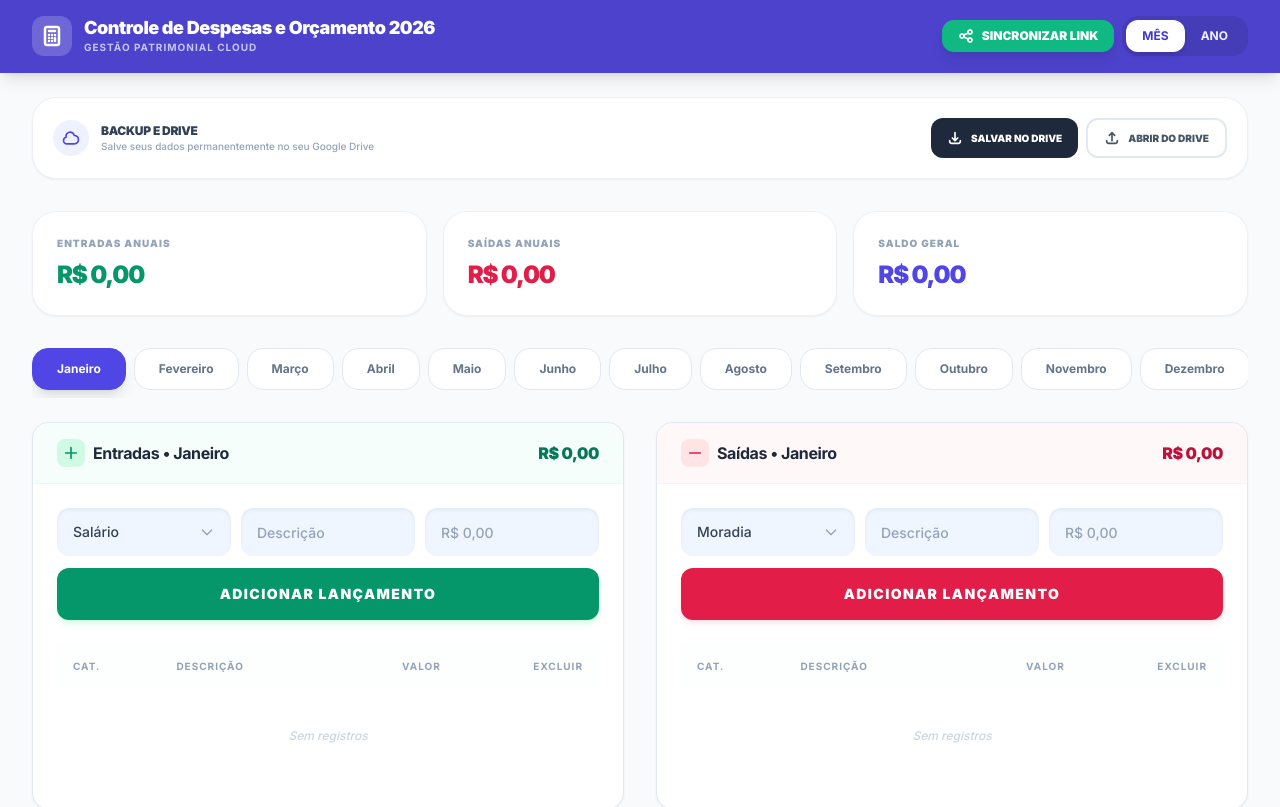
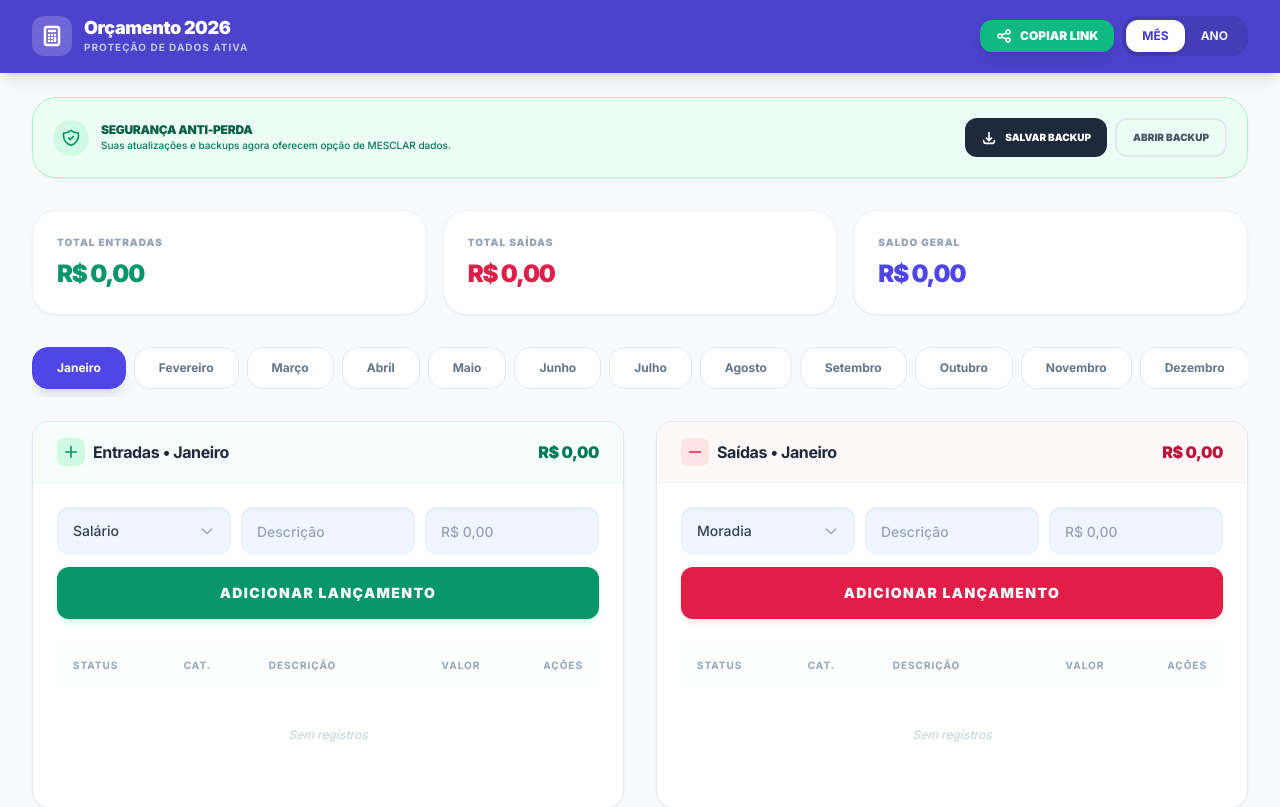
Before and after one commit to safabiano/Or-amento-Anual_2026, a React (Vite) app: page / in a window 1280 px wide. Shown: the top 807 px of the page. Built offline with nearby package versions, Linux system fonts and the light colour scheme.

Commit message:
inserido opção de check conta, e salvamento dados

```diff
--- a/App.tsx
+++ b/App.tsx
@@ -19,6 +19,7 @@ import {
 } from 'recharts';
 
 const CURRENT_YEAR = 2026;
+const STORAGE_KEY = 'budget_data_v1';
 
 const INITIAL_BUDGET: AnnualBudget = {
   [CURRENT_YEAR]: Array.from({ length: 12 }, (_, i) => ({
@@ -38,9 +39,41 @@ const App: React.FC = () => {
   const [showToast, setShowToast] = useState(false);
   const fileInputRef = useRef<HTMLInputElement>(null);
 
+  // Função utilitária para mesclar dois orçamentos sem duplicar entradas por ID
+  const mergeBudgets = (current: AnnualBudget, incoming: AnnualBudget): AnnualBudget => {
+    const merged = JSON.parse(JSON.stringify(current)); // Deep clone
+
+    Object.keys(incoming).forEach((yearStr) => {
+      const year = parseInt(yearStr);
+      if (!merged[year]) {
+        merged[year] = incoming[year];
+        return;
+      }
+
+      incoming[year].forEach((monthData: MonthlyData) => {
+        const targetMonthIdx = merged[year].findIndex((m: MonthlyData) => m.month === monthData.month);
+        if (targetMonthIdx === -1) {
+          merged[year].push(monthData);
+        } else {
+          // Mesclar Incomes
+          monthData.income.forEach(incomingIncome => {
+            const exists = merged[year][targetMonthIdx].income.some((i: BudgetEntry) => i.id === incomingIncome.id);
+            if (!exists) merged[year][targetMonthIdx].income.push(incomingIncome);
+          });
+          // Mesclar Expenses
+          monthData.expenses.forEach(incomingExpense => {
+            const exists = merged[year][targetMonthIdx].expenses.some((e: BudgetEntry) => e.id === incomingExpense.id);
+            if (!exists) merged[year][targetMonthIdx].expenses.push(incomingExpense);
+          });
+        }
+      });
+    });
+
+    return merged;
+  };
+
   // --- SINCRONIZAÇÃO E ARQUIVOS ---
 
-  // Exportar para arquivo (O usuário salva no seu Google Drive localmente)
   const exportToDrive = () => {
     const dataStr = JSON.stringify(budget, null, 2);
     const dataUri = 'data:application/json;charset=utf-8,'+ encodeURIComponent(dataStr);
@@ -52,7 +85,6 @@ const App: React.FC = () => {
     linkElement.click();
   };
 
-  // Importar de arquivo
   const importFromDrive = (event: React.ChangeEvent<HTMLInputElement>) => {
     const fileReader = new FileReader();
     const files = event.target.files;
@@ -65,25 +97,34 @@ const App: React.FC = () => {
         if (!target) return;
         const result = JSON.parse(target.result as string);
         if (result[CURRENT_YEAR]) {
-          if (window.confirm("Deseja carregar este backup? Seus dados atuais serão substituídos.")) {
-            setBudget(result);
+          const choice = window.confirm(
+            "Backup carregado!\n\nClique em OK para MESCLAR (manter dados atuais e adicionar os do arquivo).\nClique em CANCELAR se desejar apenas SUBSTITUIR (apaga tudo e usa só o arquivo)."
+          );
+
+          if (choice) {
+            setBudget(prev => mergeBudgets(prev, result));
+          } else {
+            if (window.confirm("Certeza que deseja SUBSTITUIR? Isso apagará seus dados atuais não salvos.")) {
+              setBudget(result);
+            }
           }
         }
       } catch (err) {
         alert("Erro ao ler o arquivo de backup.");
       }
     };
+    // Reset input para permitir carregar o mesmo arquivo novamente se necessário
+    event.target.value = '';
   };
 
-  // Gerar Link de Compartilhamento (Visualização em outros dispositivos)
   const handleShare = () => {
     try {
       const compactData = budget[CURRENT_YEAR]
         .filter(m => m.income.length > 0 || m.expenses.length > 0)
         .map(m => [
           m.month,
-          m.income.map(i => [INCOME_CATEGORIES.indexOf(i.category), i.description, i.amount]),
-          m.expenses.map(e => [EXPENSE_CATEGORIES.indexOf(e.category), e.description, e.amount])
+          m.income.map(i => [INCOME_CATEGORIES.indexOf(i.category), i.description, i.amount, i.paid ? 1 : 0, i.id]),
+          m.expenses.map(e => [EXPENSE_CATEGORIES.indexOf(e.category), e.description, e.amount, e.paid ? 1 : 0, e.id])
         ]);
 
       const dataString = JSON.stringify(compactData);
@@ -103,52 +144,68 @@ const App: React.FC = () => {
     setIsMounted(true);
     const hash = window.location.hash;
 
+    // Processamento de Link de Sincronização
     if (hash.startsWith('#v2=')) {
       try {
         const encodedData = hash.replace('#v2=', '');
         const decodedData = decodeURIComponent(atob(encodedData));
         const compactData = JSON.parse(decodedData) as any[];
-        const newBudget: AnnualBudget = JSON.parse(JSON.stringify(INITIAL_BUDGET));
+        // Fix: corrected typo INITIAL_BU+DGET to INITIAL_BUDGET
+        const incomingBudget: AnnualBudget = JSON.parse(JSON.stringify(INITIAL_BUDGET));
 
         compactData.forEach(([monthIdx, incomeArr, expenseArr]) => {
-          const mIdx = newBudget[CURRENT_YEAR].findIndex(m => m.month === monthIdx);
+          const mIdx = incomingBudget[CURRENT_YEAR].findIndex(m => m.month === monthIdx);
           if (mIdx !== -1) {
-            newBudget[CURRENT_YEAR][mIdx].income = incomeArr.map(([catIdx, desc, val]: any) => ({
-              id: crypto.randomUUID(),
-              category: INCOME_CATEGORIES[catIdx] !== undefined ? INCOME_CATEGORIES[catIdx] : catIdx,
+            incomingBudget[CURRENT_YEAR][mIdx].income = incomeArr.map(([catIdx, desc, val, paidStatus, id]: any) => ({
+              id: id || crypto.randomUUID(),
+              category: INCOME_CATEGORIES[catIdx] !== undefined ? INCOME_CATEGORIES[catIdx] : (typeof catIdx === 'string' ? catIdx : 'Outros'),
               description: desc,
-              amount: val
+              amount: val,
+              paid: paidStatus === 1
             }));
-            newBudget[CURRENT_YEAR][mIdx].expenses = expenseArr.map(([catIdx, desc, val]: any) => ({
-              id: crypto.randomUUID(),
-              category: EXPENSE_CATEGORIES[catIdx] !== undefined ? EXPENSE_CATEGORIES[catIdx] : catIdx,
+            incomingBudget[CURRENT_YEAR][mIdx].expenses = expenseArr.map(([catIdx, desc, val, paidStatus, id]: any) => ({
+              id: id || crypto.randomUUID(),
+              category: EXPENSE_CATEGORIES[catIdx] !== undefined ? EXPENSE_CATEGORIES[catIdx] : (typeof catIdx === 'string' ? catIdx : 'Outros'),
               description: desc,
-              amount: val
+              amount: val,
+              paid: paidStatus === 1
             }));
           }
         });
 
-        const confirmImport = window.confirm("Deseja visualizar os dados recebidos via link?");
-        if (confirmImport) {
-          setBudget(newBudget);
-          window.history.replaceState(null, "", window.location.pathname);
-          return;
+        const choice = window.confirm(
+          "Dados recebidos via link!\n\nDeseja MESCLAR com seus dados atuais? (Recomendado)\nSe cancelar, os dados atuais serão SUBSTITUÍDOS."
+        );
+
+        if (choice) {
+          setBudget(prev => mergeBudgets(prev, incomingBudget));
+        } else {
+          if (window.confirm("Deseja SUBSTITUIR seus dados pelos do link?")) {
+            setBudget(incomingBudget);
+          }
         }
+        window.history.replaceState(null, "", window.location.pathname);
       } catch (e) { console.error("Erro importação v2", e); }
     }
 
+    // Carregar dados salvos do LocalStorage
     try {
-      const saved = localStorage.getItem('budget_data_v1');
+      const saved = localStorage.getItem(STORAGE_KEY);
       if (saved) {
         const parsed = JSON.parse(saved);
-        if (parsed[CURRENT_YEAR]) setBudget(parsed);
+        if (parsed[CURRENT_YEAR]) {
+          setBudget(parsed);
+        }
       }
-    } catch (e) {}
+    } catch (e) {
+      console.warn("Nenhum dado prévio encontrado ou erro no parse.");
+    }
   }, []);
 
+  // Salvar sempre que o orçamento mudar
   useEffect(() => {
     if (isMounted) {
-      localStorage.setItem('budget_data_v1', JSON.stringify(budget));
+      localStorage.setItem(STORAGE_KEY, JSON.stringify(budget));
     }
   }, [budget, isMounted]);
 
@@ -192,6 +249,17 @@ const App: React.FC = () => {
     });
   };
 
+  const handleToggleStatus = (type: 'income' | 'expenses', id: string) => {
+    setBudget(prev => {
+      const newBudget = { ...prev };
+      const monthIdx = newBudget[CURRENT_YEAR].findIndex(m => m.month === currentMonth);
+      newBudget[CURRENT_YEAR][monthIdx][type] = newBudget[CURRENT_YEAR][monthIdx][type].map(e =>
+        e.id === id ? { ...e, paid: !e.paid } : e
+      );
+      return { ...newBudget };
+    });
+  };
+
   const expenseByCategory = useMemo(() => {
     const categories: Record<string, number> = {};
     monthData.expenses.forEach(e => {
@@ -204,15 +272,13 @@ const App: React.FC = () => {
 
   return (
     <div className="min-h-screen bg-slate-50 flex flex-col antialiased">
-      {/* Toast */}
       {showToast && (
         <div className="fixed top-24 left-1/2 -translate-x-1/2 z-[100] bg-slate-900 text-white px-6 py-3 rounded-full text-sm font-bold shadow-2xl animate-in fade-in slide-in-from-top-4 duration-300 flex items-center gap-2">
           <svg className="w-4 h-4 text-emerald-400" fill="currentColor" viewBox="0 0 20 20"><path fillRule="evenodd" d="M16.707 5.293a1 1 0 010 1.414l-8 8a1 1 0 01-1.414 0l-4-4a1 1 0 011.414-1.414L8 12.586l7.293-7.293a1 1 0 011.414 0z" clipRule="evenodd"/></svg>
-          Link de Sincronização Copiado!
+          Sincronização Ativa (Merge Seguro)!
         </div>
       )}
 
-      {/* Header */}
       <header className="bg-indigo-700 text-white shadow-lg sticky top-0 z-50 backdrop-blur-xl bg-opacity-95 border-b border-indigo-600/50">
         <div className="max-w-7xl mx-auto px-4 sm:px-6 lg:px-8 py-4 flex flex-col sm:flex-row justify-between items-center gap-4">
           <div className="flex items-center gap-3 w-full sm:w-auto">
@@ -222,8 +288,8 @@ const App: React.FC = () => {
               </svg>
             </div>
             <div className="flex flex-col">
-              <h1 className="text-lg font-black tracking-tight leading-tight">Controle de Despesas e Orçamento {CURRENT_YEAR}</h1>
-              <p className="text-[10px] text-indigo-100 uppercase tracking-widest font-bold opacity-80">Gestão Patrimonial Cloud</p>
+              <h1 className="text-lg font-black tracking-tight leading-tight">Orçamento {CURRENT_YEAR}</h1>
+              <p className="text-[10px] text-indigo-100 uppercase tracking-widest font-bold opacity-80">Proteção de Dados Ativa</p>
             </div>
           </div>
 
@@ -233,7 +299,7 @@ const App: React.FC = () => {
               className="flex-1 sm:flex-none flex items-center justify-center gap-2 px-4 py-2 bg-emerald-500 hover:bg-emerald-600 rounded-xl text-xs font-black shadow-lg transition-all active:scale-95"
             >
               <svg className="w-4 h-4" fill="none" viewBox="0 0 24 24" stroke="currentColor"><path strokeLinecap="round" strokeLinejoin="round" strokeWidth={2.5} d="M8.684 13.342C8.886 12.938 9 12.482 9 12c0-.482-.114-.938-.316-1.342m0 2.684a3 3 0 110-2.684m0 2.684l6.632 3.316m-6.632-6l6.632-3.316m0 0a3 3 0 105.367-2.684 3 3 0 00-5.367 2.684zm0 9.316a3 3 0 105.368 2.684 3 3 0 00-5.368-2.684z" /></svg>
-              SINCRONIZAR LINK
+              COPIAR LINK
             </button>
             <div className="flex bg-black/10 p-1 rounded-2xl">
               <button
@@ -254,15 +320,14 @@ const App: React.FC = () => {
       </header>
 
       <main className="max-w-7xl mx-auto px-4 sm:px-6 lg:px-8 mt-6 w-full flex-1 mb-12">
-        {/* Cloud Sync Tools */}
-        <div className="bg-white rounded-[24px] p-5 shadow-sm border border-slate-200/60 mb-8 flex flex-col md:flex-row items-center justify-between gap-4">
+        <div className="bg-emerald-50 border border-emerald-200 rounded-[24px] p-5 shadow-sm mb-8 flex flex-col md:flex-row items-center justify-between gap-4">
           <div className="flex items-center gap-3">
-            <div className="p-2 bg-indigo-50 rounded-full">
-              <svg className="w-5 h-5 text-indigo-600" fill="none" viewBox="0 0 24 24" stroke="currentColor"><path strokeLinecap="round" strokeLinejoin="round" strokeWidth={2} d="M3 15a4 4 0 004 4h9a5 5 0 10-.1-9.999 5.002 5.002 0 10-9.78 2.096A4.001 4.001 0 003 15z" /></svg>
+            <div className="p-2 bg-emerald-100 rounded-full">
+              <svg className="w-5 h-5 text-emerald-600" fill="none" viewBox="0 0 24 24" stroke="currentColor"><path strokeLinecap="round" strokeLinejoin="round" strokeWidth={2} d="M9 12l2 2 4-4m5.618-4.016A11.955 11.955 0 0112 2.944a11.955 11.955 0 01-8.618 3.04A12.02 12.02 0 003 9c0 5.591 3.824 10.29 9 11.622 5.176-1.332 9-6.03 9-11.622 0-1.042-.133-2.052-.382-3.016z" /></svg>
             </div>
             <div>
-              <p className="text-xs font-black text-slate-700 uppercase tracking-tight">Backup e Drive</p>
-              <p className="text-[10px] text-slate-400 font-medium">Salve seus dados permanentemente no seu Google Drive</p>
+              <p className="text-xs font-black text-emerald-800 uppercase tracking-tight">Segurança Anti-Perda</p>
+              <p className="text-[10px] text-emerald-700 font-medium">Suas atualizações e backups agora oferecem opção de MESCLAR dados.</p>
             </div>
           </div>
           <div className="flex gap-2 w-full md:w-auto">
@@ -271,33 +336,25 @@ const App: React.FC = () => {
               className="flex-1 md:flex-none flex items-center justify-center gap-2 px-4 py-2.5 bg-slate-800 text-white rounded-xl text-[10px] font-black hover:bg-black transition-all"
             >
               <svg className="w-4 h-4" fill="none" viewBox="0 0 24 24" stroke="currentColor"><path strokeLinecap="round" strokeLinejoin="round" strokeWidth={2.5} d="M4 16v1a3 3 0 003 3h10a3 3 0 003-3v-1m-4-4l-4 4m0 0l-4-4m4 4V4" /></svg>
-              SALVAR NO DRIVE
+              SALVAR BACKUP
             </button>
             <button
               onClick={() => fileInputRef.current?.click()}
               className="flex-1 md:flex-none flex items-center justify-center gap-2 px-4 py-2.5 border-2 border-slate-200 text-slate-600 rounded-xl text-[10px] font-black hover:bg-slate-50 transition-all"
             >
-              <svg className="w-4 h-4" fill="none" viewBox="0 0 24 24" stroke="currentColor"><path strokeLinecap="round" strokeLinejoin="round" strokeWidth={2.5} d="M4 16v1a3 3 0 003 3h10a3 3 0 003-3v-1m-4-8l-4-4m0 0L8 8m4-4v12" /></svg>
-              ABRIR DO DRIVE
+              ABRIR BACKUP
             </button>
-            <input
-              type="file"
-              ref={fileInputRef}
-              onChange={importFromDrive}
-              accept=".json"
-              className="hidden"
-            />
+            <input type="file" ref={fileInputRef} onChange={importFromDrive} accept=".json" className="hidden" />
           </div>
         </div>
 
-        {/* Resumo cards */}
         <div className="grid grid-cols-1 sm:grid-cols-3 gap-4 mb-8">
           <div className="bg-white p-6 rounded-[24px] shadow-sm border border-slate-200/60">
-            <p className="text-[10px] uppercase tracking-widest font-black text-slate-400 mb-2">Entradas Anuais</p>
+            <p className="text-[10px] uppercase tracking-widest font-black text-slate-400 mb-2">Total Entradas</p>
             <h2 className="text-2xl font-black text-emerald-600 tracking-tighter">{CURRENCY_FORMATTER.format(totalAnnualIncome)}</h2>
           </div>
           <div className="bg-white p-6 rounded-[24px] shadow-sm border border-slate-200/60">
-            <p className="text-[10px] uppercase tracking-widest font-black text-slate-400 mb-2">Saídas Anuais</p>
+            <p className="text-[10px] uppercase tracking-widest font-black text-slate-400 mb-2">Total Saídas</p>
             <h2 className="text-2xl font-black text-rose-600 tracking-tighter">{CURRENCY_FORMATTER.format(totalAnnualExpenses)}</h2>
           </div>
           <div className="bg-white p-6 rounded-[24px] shadow-sm border border-slate-200/60">
@@ -334,6 +391,7 @@ const App: React.FC = () => {
                 categories={INCOME_CATEGORIES}
                 onAdd={(entry) => handleAddEntry('income', entry)}
                 onDelete={(id) => handleDeleteEntry('income', id)}
+                onToggleStatus={(id) => handleToggleStatus('income', id)}
               />
               <BudgetTable
                 title={`Saídas • ${MONTHS[currentMonth]}`}
@@ -342,6 +400,7 @@ const App: React.FC = () => {
                 categories={EXPENSE_CATEGORIES}
                 onAdd={(entry) => handleAddEntry('expenses', entry)}
                 onDelete={(id) => handleDeleteEntry('expenses', id)}
+                onToggleStatus={(id) => handleToggleStatus('expenses', id)}
               />
             </div>
 
@@ -402,7 +461,7 @@ const App: React.FC = () => {
       </main>
 
       <footer className="py-12 text-center text-[10px] text-slate-400 font-bold uppercase tracking-[0.2em]">
-        Controle de Despesas e Orçamento &copy; {CURRENT_YEAR}
+        Gestão Financeira Protegida &copy; {CURRENT_YEAR}
       </footer>
     </div>
   );
--- a/components/BudgetTable.tsx
+++ b/components/BudgetTable.tsx
@@ -10,9 +10,10 @@ interface BudgetTableProps {
   type: 'income' | 'expense';
   onAdd: (entry: Omit<BudgetEntry, 'id'>) => void;
   onDelete: (id: string) => void;
+  onToggleStatus?: (id: string) => void;
 }
 
-const BudgetTable: React.FC<BudgetTableProps> = ({ title, entries, categories, type, onAdd, onDelete }) => {
+const BudgetTable: React.FC<BudgetTableProps> = ({ title, entries, categories, type, onAdd, onDelete, onToggleStatus }) => {
   const [newEntry, setNewEntry] = useState({ category: categories[0], description: '', amount: 0 });
   const [customCategory, setCustomCategory] = useState('');
   const [isCustom, setIsCustom] = useState(false);
@@ -34,7 +35,8 @@ const BudgetTable: React.FC<BudgetTableProps> = ({ title, entries, categories, t
     if (finalCategory && newEntry.description && newEntry.amount > 0) {
       onAdd({
         ...newEntry,
-        category: finalCategory
+        category: finalCategory,
+        paid: type === 'income' // Entradas costumam ser consideradas recebidas por padrão
       });
       setNewEntry({ category: categories[0], description: '', amount: 0 });
       setCustomCategory('');
@@ -139,15 +141,31 @@ const BudgetTable: React.FC<BudgetTableProps> = ({ title, entries, categories, t
             <table className="min-w-full text-sm text-left">
               <thead className="text-[10px] text-slate-400 uppercase tracking-widest bg-slate-50/30">
                 <tr>
+                  <th className="px-4 py-3 font-bold">Status</th>
                   <th className="px-4 py-3 font-bold">Cat.</th>
                   <th className="px-4 py-3 font-bold">Descrição</th>
                   <th className="px-4 py-3 text-right font-bold">Valor</th>
-                  <th className="px-4 py-3 text-right font-bold">Excluir</th>
+                  <th className="px-4 py-3 text-right font-bold">Ações</th>
                 </tr>
               </thead>
               <tbody className="divide-y divide-slate-100">
                 {entries.map((entry) => (
-                  <tr key={entry.id} className="hover:bg-slate-50/50 transition-colors">
+                  <tr key={entry.id} className={`hover:bg-slate-50/50 transition-colors ${entry.paid ? 'bg-emerald-50/20' : ''}`}>
+                    <td className="px-4 py-4">
+                      <button
+                        onClick={() => onToggleStatus?.(entry.id)}
+                        className={`p-1.5 rounded-lg transition-all border ${
+                          entry.paid
+                            ? 'bg-emerald-100 border-emerald-200 text-emerald-600'
+                            : 'bg-slate-100 border-slate-200 text-slate-400'
+                        }`}
+                        title={entry.paid ? 'Marcar como Pendente' : 'Marcar como Pago'}
+                      >
+                        <svg className="w-4 h-4" fill="currentColor" viewBox="0 0 20 20">
+                          <path fillRule="evenodd" d="M16.707 5.293a1 1 0 010 1.414l-8 8a1 1 0 01-1.414 0l-4-4a1 1 0 011.414-1.414L8 12.586l7.293-7.293a1 1 0 011.414 0z" clipRule="evenodd"/>
+                        </svg>
+                      </button>
+                    </td>
                     <td className="px-4 py-4 font-bold text-slate-600 whitespace-nowrap text-xs">
                       <span className="inline-block px-2 py-0.5 bg-slate-100 rounded-md">{entry.category}</span>
                     </td>
@@ -168,7 +186,7 @@ const BudgetTable: React.FC<BudgetTableProps> = ({ title, entries, categories, t
                 ))}
                 {entries.length === 0 && (
                   <tr>
-                    <td colSpan={4} className="px-4 py-10 text-center text-slate-300 italic text-xs font-medium">
+                    <td colSpan={5} className="px-4 py-10 text-center text-slate-300 italic text-xs font-medium">
                       Sem registros
                     </td>
                   </tr>
--- a/types.ts
+++ b/types.ts
@@ -6,6 +6,7 @@ export interface BudgetEntry {
   category: string;
   description: string;
   amount: number;
+  paid: boolean; // True para Pago/Recebido, False para Pendente
 }
 
 export interface MonthlyData {
```
